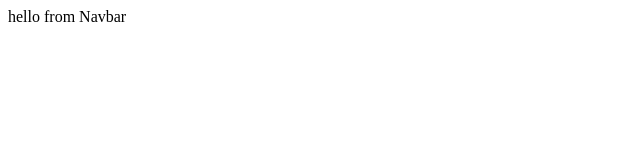
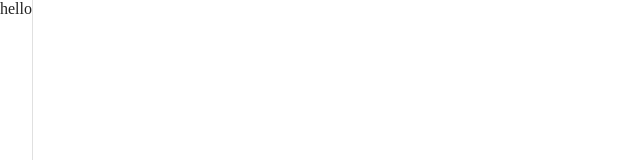
Before and after one commit to marcferraro/waveforming, a React (Create React App) app: page / in a window 1280 px wide. Shown: the top 160 px of the page, without its empty margins (0-640 px from the left). Built offline with nearby package versions, Linux system fonts and the light colour scheme.

Commit message:
Basic Drawer

```diff
--- a/src/components/Navbar.js
+++ b/src/components/Navbar.js
@@ -1,6 +1,36 @@
+import Drawer from '@material-ui/core/Drawer';
+import { makeStyles } from '@material-ui/core/styles';
+
+const drawerWidth = 200;
+
+const useStyles = makeStyles((theme) => ({
+    root: {
+      display: 'flex',
+    },
+    appBar: {
+      width: `calc(100% - ${drawerWidth}px)`,
+      marginLeft: drawerWidth,
+    },
+    drawer: {
+      width: drawerWidth,
+      flexShrink: 0,
+    },
+    drawerPaper: {
+      width: drawerWidth,
+    }
+  }));
+
+
 
 export default function Navbar(){
+    const classes = useStyles();
+
     return(
-        <div>hello from Navbar</div>
+        <div>
+            <Drawer
+                variant="permanent"
+                anchor="left"
+            >hello</Drawer>
+        </div>
     )
 }
```
